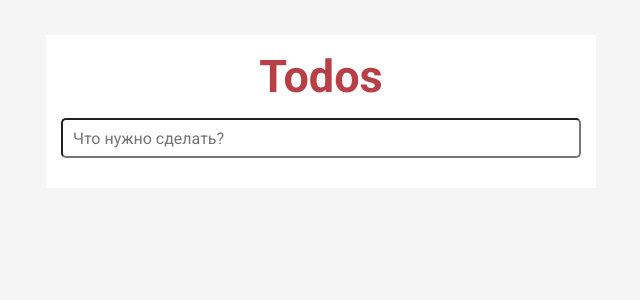
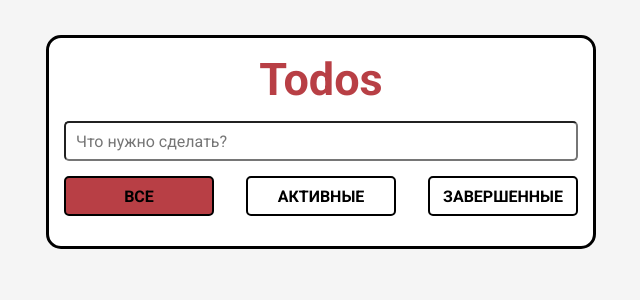
Before and after one commit to Kiraradi/My_ToDo_React, a React (Create React App) app: page / in a window 1280 px wide. Shown: the top 300 px of the page, without its empty margins (319-959 px from the left). Built offline with nearby package versions, Linux system fonts and the light colour scheme.

Commit message:
Fixed the mutation error

```diff
--- a/package.json
+++ b/package.json
@@ -3,11 +3,13 @@
   "version": "0.1.0",
   "private": true,
   "dependencies": {
+    "@reduxjs/toolkit": "^2.2.7",
     "@testing-library/jest-dom": "^5.17.0",
     "@testing-library/react": "^13.4.0",
     "@testing-library/user-event": "^13.5.0",
     "react": "^18.3.1",
     "react-dom": "^18.3.1",
+    "react-redux": "^9.1.2",
     "react-scripts": "5.0.1",
     "styled-components": "^6.1.13",
     "web-vitals": "^2.1.4"
--- /dev/null
+++ b/src/UI/Button/Button.jsx
@@ -0,0 +1,56 @@
+import React from 'react';
+import styled from 'styled-components';
+import { COLORS } from '../../constants';
+
+const Button = (props) => (
+    <StyledButtonContainer  >
+        <button
+            className={props.active ? 'button active' : 'button'}
+            onClick={props.onClick}
+        >
+            {props.text}
+        </button>
+    </StyledButtonContainer>
+)
+
+export default Button;
+
+
+const StyledButtonContainer = styled.div `
+    display: flex;
+    width: 100%;
+    max-width: 150px;
+    flex-grow: 1;
+    align-items: center;
+    justify-content: center;
+
+    .button {
+        width: 100%;
+        height: 40px;
+        display: flex;
+        align-items: center;
+        justify-content: center;
+        background-color: ${COLORS.white};
+        cursor: pointer;
+        font-weight: 600;
+        border: 2px solid ${COLORS.black};
+        border-radius: 5px;
+        font-size: unset;
+        text-transform: uppercase;
+    }
+
+    @media(max-width: 550px) {
+        font-size: 12px;
+        max-width: 100px;
+    }
+
+    @media(max-width: 380px) {
+        font-size: 9px;
+        max-width: 80px;
+    }
+
+
+    .active {
+        background-color: ${COLORS.red};
+    }
+`
--- a/src/UI/CheckBox/CheckBox.jsx
+++ b/src/UI/CheckBox/CheckBox.jsx
@@ -1,23 +1,33 @@
 import React from "react";
-
 import styled from "styled-components";
-import checkImg from '../../images/icon-check.png';
 import { COLORS } from "../../constants";
 
-const CheckBox = (props) => (
+import checkImg from '../../images/icon-check.png';
+
+const CheckBox = (props) => {
+  const handleChange = () => {
+    props.onChange(props.id);
+  }
+  return (
     <StyledCheckBox>
       <label>
-        <input type="checkbox" checked={props.active} onChange={props.changeActive} className="checkbox"/>
+        <input
+          type="checkbox"
+          checked={props.active}
+          onChange={handleChange}
+          className="checkbox"/>
       </label>
     </StyledCheckBox>
-  )
+  )}
 
-export default CheckBox
+export default CheckBox;
 
 const StyledCheckBox = styled.div`
     display: flex;
     width: 30px;
     height: 30px;
+    align-items: center;
+    justify-content: center;
 
     .checkbox {
       width: 30px;
--- /dev/null
+++ b/src/components/Filter/Filter.jsx
@@ -0,0 +1,33 @@
+import React from "react";
+import styled from "styled-components";
+import Button from "../../UI/Button/Button";
+
+import { filterData } from "./filterData";
+
+const Filter = () => {
+    const [activeButton, setActiveButton] = React.useState('All');
+
+    return (
+        <StyledFilterContainer>
+            {
+                filterData.map(button => {
+                    return <Button
+                                key={button.id}
+                                text={button.text}
+                                active={button.id === activeButton}
+                                onClick={() => setActiveButton(button.id)}
+                            />
+                })
+            }
+        </StyledFilterContainer>
+    )
+}
+
+export default Filter;
+
+const StyledFilterContainer = styled.div `
+    display: flex;
+    width: 100%;
+    align-items: center;
+    justify-content: space-between;
+`
--- /dev/null
+++ b/src/components/Filter/filterData.js
@@ -0,0 +1,14 @@
+export const filterData = [
+    {
+        text:'Все',
+        id: 'All'
+    },
+    {
+        text:'Активные',
+        id: 'Active'
+    },
+    {
+        text:'Завершенные',
+        id: 'Completed'
+    }
+]
--- a/src/components/TaskItem/TaskItem.jsx
+++ b/src/components/TaskItem/TaskItem.jsx
@@ -10,15 +10,16 @@ const TaskItem = (props) => {
   return (
     <StyledTaskContainer>
         <CheckBox
+          id={task.id}
           active={task.status}
-          changeActive={()=> changeStatusTaskById(task.id)}
+          onChange={changeStatusTaskById}
         />
         {task.text}
     </StyledTaskContainer>
   )
 }
 
-export default TaskItem;
+export default React.memo(TaskItem);
 
 const StyledTaskContainer = styled.li `
     display: flex;
--- a/src/components/TasksList/TasksList.jsx
+++ b/src/components/TasksList/TasksList.jsx
@@ -1,3 +1,5 @@
+import React from "react";
+
 import styled from "styled-components";
 import TaskItem from "../TaskItem/TaskItem";
 
@@ -5,13 +7,13 @@ const TasksList = (props) => {
   return (
     <TaskListContainer>
       {props.tasksList.map((task) => {
-        return <TaskItem task={task} changeStatusTaskById={props.changeStatusTaskById}/>
+        return <TaskItem key={task.id} task={task} changeStatusTaskById={props.changeStatusTaskById}/>
       })}
     </TaskListContainer>
   )
 }
 
-export default TasksList
+export default React.memo(TasksList);
 
 const TaskListContainer = styled.ul `
   display: flex;
--- a/src/components/ToDo/ToDo.jsx
+++ b/src/components/ToDo/ToDo.jsx
@@ -1,52 +1,61 @@
-import { useState } from "react";
+import React, { useState } from "react";
 import styled from "styled-components";
 
 import TodoForm from "../TodoForm/TodoForm";
+import TasksList from "../TasksList/TasksList";
+import Filter from "../Filter/Filter";
+
+import { createNewTask } from "../../services";
 
 import { COLORS } from "../../constants";
-import CheckBox from "../../UI/CheckBox/CheckBox";
-import TasksList from "../TasksList/TasksList";
-
 
 const ToDo = () => {
     const [tasksList, setTasksList] = useState([]);
 
-    const addTaskInList = (newTask) => {
+    const addTaskInList= (text) => {
+        const newTask = createNewTask(text);
         setTasksList([...tasksList, newTask])
     }
 
-    const changeStatusTaskById = (id) => {
-        const newTasksList = tasksList.map(task => {
-            if (task.id === id ) task.status = !task.status
-            return task;
+    const changeStatusTaskById = React.useCallback((id) => {
+        setTasksList((prev) => {
+            return prev.map(task => {
+                if (task.id === id ) {
+                    return {
+                        ...task,
+                        status: !task.status
+                    }
+                }
+                return task;
+            })
         })
+    }, [])
 
-        setTasksList(newTasksList)
-    }
 
     return (
         <StyledToDo>
             <h1 className="title">Todos</h1>
             <TodoForm addTaskInList={addTaskInList}/>
+            <Filter/>
             <TasksList tasksList={tasksList} changeStatusTaskById={changeStatusTaskById}/>
         </StyledToDo>
     )
 }
 
-export default ToDo
+export default ToDo;
 
 
 const StyledToDo = styled.div`
     display: flex;
     flex-direction: column;
     gap: 15px;
-    margin-top: 35px;
     width: 100%;
     padding: 15px;
     background-color: ${COLORS.white};
     max-width: 550px;
-    margin-left: auto;
-    margin-right: auto;
+    margin: 35px 15px 0;
+    border: 3px solid ${COLORS.black};
+    border-radius: 15px;
 
     .title {
         font-size: 45px;
--- a/src/components/TodoForm/TodoForm.jsx
+++ b/src/components/TodoForm/TodoForm.jsx
@@ -1,27 +1,27 @@
-import { useRef } from "react";
+import React, { useRef } from "react";
 import styled from "styled-components";
 
-import { createNewTask } from "../../services";
 import { COLORS } from "../../constants";
 
-const TodoForm = ({ addTaskInList }) => {
-    const inputRef = useRef(null);
+const TodoForm = (props) => {
+    const [taskText, setTaskText] = React.useState('');
 
-    const handleAddTaskInlist = (event) => {
+    const handelChangeTask = (event) => {
+        setTaskText(event.target.value);
+    }
+
+    const handleSubmit = (event) => {
         event.preventDefault();
-        const taskText = inputRef.current.value.trim();
 
-        if (taskText) {
-            const newTask = createNewTask(taskText);
-            addTaskInList(newTask);
-            inputRef.current.value = '';
-        }
+         if(!taskText.trim()) return;
 
+         props.addTaskInList(taskText);
+         setTaskText('');
     }
 
     return (
-        <StyledForm onSubmit={handleAddTaskInlist}>
-            <input ref={inputRef} className='input' placeholder="Что нужно сделать?"/>
+        <StyledForm onSubmit={handleSubmit}>
+            <input onChange={handelChangeTask} value={taskText} className='input' placeholder="Что нужно сделать?"/>
         </StyledForm>
     )
 }
@@ -42,5 +42,4 @@ const StyledForm = styled.form`
         outline: none;
         border: 3px solid ${COLORS.red};
     }
-
 `
--- a/src/index.css
+++ b/src/index.css
@@ -13,4 +13,11 @@
   height: 100vh;
   display: flex;
   flex-direction: column;
+  align-items: center;
 }
+
+@media(max-width:650px) {
+  .App {
+    padding: 0 15px;
+  }
+}
```
Also changed, not shown: 1 other file (tests, documents, lock files or other folders).
